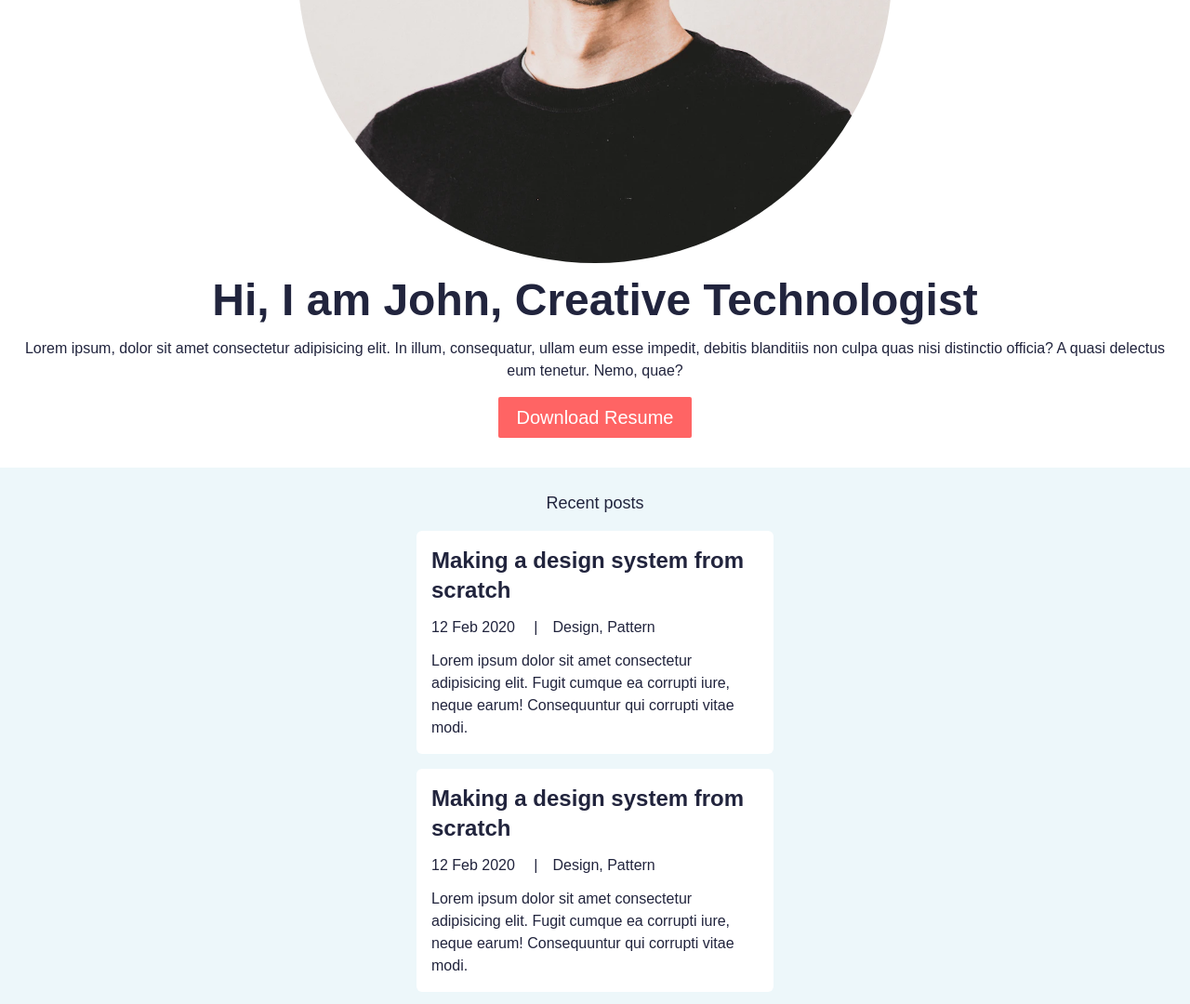
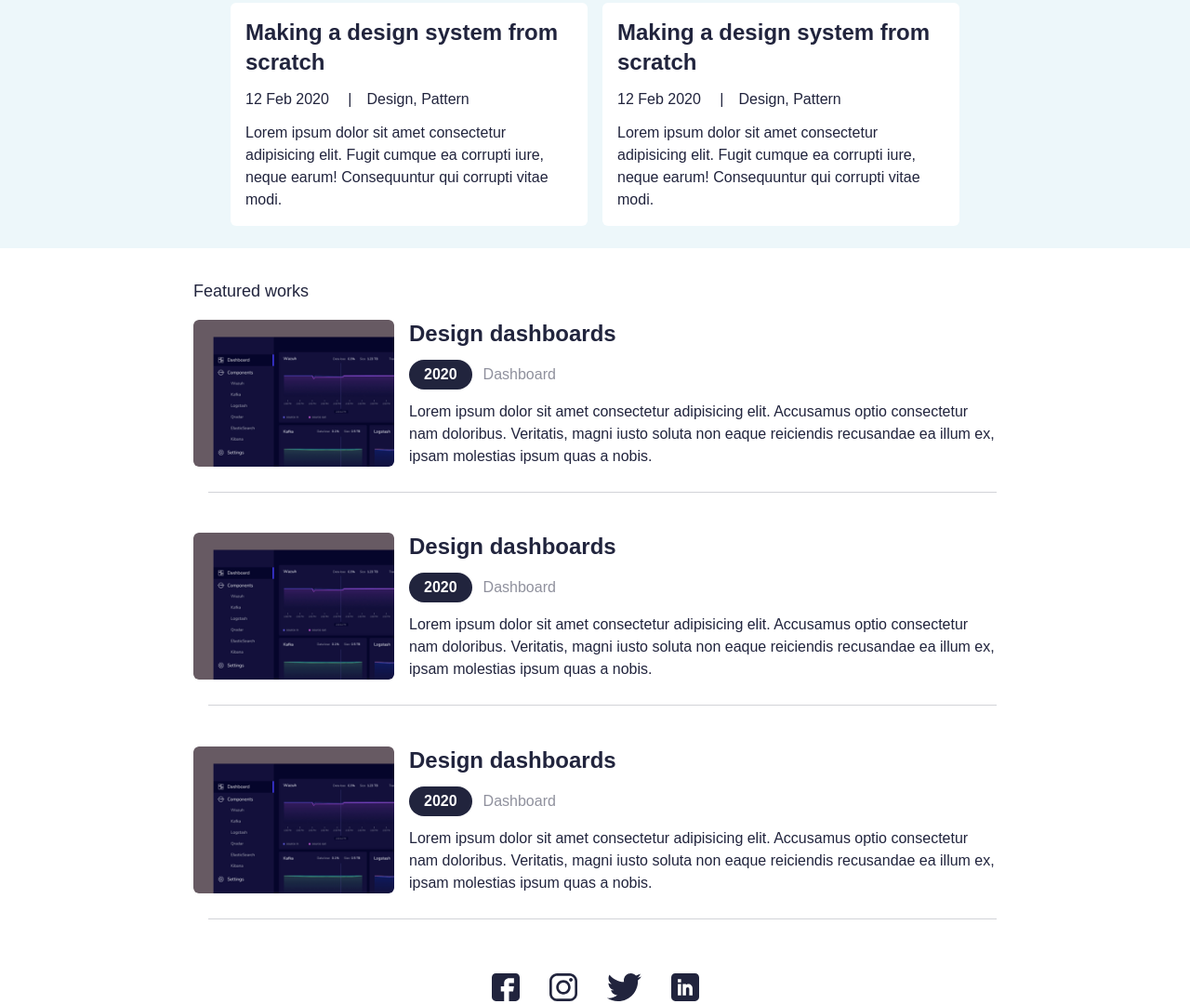
Before and after one commit to MohamedAdelElBaik/portfolio, a website: page index.html in a window 1280 px wide. Shown: the part 533-1613 px from the top of the page at 93% size. Drawn offline with Linux system fonts and the light colour scheme.

Commit message:
finally I solve the problem of responsive

```diff
--- a/index.html
+++ b/index.html
@@ -8,7 +8,7 @@
     <!-- <script src="index.js"></script> -->
     <script type="module" src="index.js"></script>
   </head>
-  <body class="space-y-8 white-space-x">
+  <body class="space-y-8 white-space-x md:white-space-x-big">
     <nav class="">
       <div
         class="nav-icon flex flex-col space-y-1 cursor-pointer w-fit p-2 md:hidden"
@@ -23,26 +23,37 @@
         <a class="nav-item" href="#works"><li class="p-3">work</li></a>
       </ul>
     </nav>
-    <header id="about-me" class="f-col">
-      <img src="./images/user.webp" alt="user" class="rounded-full w-2/4" />
-      <div class="f-col text-center">
-        <h1 class="text-3xl md:text-5xl font-bold">
+    <header id="about-me">
+      <div class="f-col md:flex-row-reverse">
+        <img
+          src="./images/user.webp"
+          alt="user"
+          class="rounded-full w-2/4 md:w-1/4"
+        />
+        <div class="f-col text-center md:text-start md:items-start md:pr-16">
+          <h1 class="text-3xl md:text-5xl font-bold self-start">
             Hi, I am John, Creative Technologist
           </h1>
           <p class="text-base">
             Lorem ipsum, dolor sit amet consectetur adipisicing elit. In illum,
-          consequatur, ullam eum esse impedit, debitis blanditiis non culpa quas
-          nisi distinctio officia? A quasi delectus eum tenetur. Nemo, quae?
+            consequatur, ullam eum esse impedit, debitis blanditiis non culpa
+            quas nisi distinctio officia? A quasi delectus eum tenetur. Nemo,
+            quae?
           </p>
-        <button class="bg-red text-white rounded-sm px-3 py-2 w-52 md:text-xl">
+          <button
+            class="bg-red text-white rounded-sm px-3 py-2 w-52 md:text-xl"
+          >
             Download Resume
           </button>
         </div>
+      </div>
     </header>
-    <section id="posts" class="bg-light f-col py-6">
+    <section id="posts" class="bg-light space-y-4 py-6">
       <h2 class="section--header md:text-left">Recent posts</h2>
-      <div class="font-medium space-y-4">
-        <div class="bg-white p-4 rounded-md max-w-96 space-y-3">
+      <div
+        class="font-medium flex flex-col space-y-4 md:flex-row md:space-y-0 md:space-x-4 md:justify-center"
+      >
+        <div class="bg-white p-4 rounded-md space-y-3 max-w-96">
           <h3 class="text-2xl font-bold">
             Making a design system from scratch
           </h3>
@@ -55,7 +66,7 @@
             vitae modi.
           </p>
         </div>
-        <div class="bg-white p-4 rounded-md max-w-96 space-y-3">
+        <div class="bg-white p-4 rounded-md space-y-3 max-w-96">
           <h3 class="text-2xl font-bold">
             Making a design system from scratch
           </h3>
@@ -70,17 +81,19 @@
         </div>
       </div>
     </section>
-    <section id="works" class="bg-white f-col">
-      <h2 class="section--header">Featured works</h2>
+    <section id="works" class="bg-white space-y-4">
+      <h2 class="section--header md:text-start">Featured works</h2>
 
-      <div class="f-col md:grid md:grid-cols-4 md:grid-rows-2 items-center">
+      <div
+        class="f-col md:grid md:grid-cols-4 md:grid-rows-4 md:space-y-0 md:space-x-4 items-center"
+      >
         <img
           src="./images/work1.jpg"
           alt="dashboard"
-          class="rounded-md w-96 h-96 md:col-start-1 md:col-end-2 md:row-start-1"
+          class="rounded-md md:col-span-1 md:row-span-3"
         />
         <div
-          class="flex flex-col space-y-3 md:col-start-2 md:col-end-5 md:row-start-1"
+          class="flex flex-col space-y-3 md:col-span-3 md:row-span-3 md:self-start"
         >
           <h3 class="text-2xl font-bold">Design dashboards</h3>
           <div class="flex space-x-3 items-center">
@@ -94,11 +107,61 @@
             a nobis.
           </p>
         </div>
-        <hr class="opacity-20 col-start-1 col-end-5 row-start-2" />
+        <hr class="opacity-20 md:col-span-4" />
+      </div>
+      <div
+        class="f-col md:grid md:grid-cols-4 md:grid-rows-4 md:space-y-0 md:space-x-4 items-center"
+      >
+        <img
+          src="./images/work1.jpg"
+          alt="dashboard"
+          class="rounded-md md:col-span-1 md:row-span-3"
+        />
+        <div
+          class="flex flex-col space-y-3 md:col-span-3 md:row-span-3 md:self-start"
+        >
+          <h3 class="text-2xl font-bold">Design dashboards</h3>
+          <div class="flex space-x-3 items-center">
+            <div class="badge">2020</div>
+            <h4 class="opacity-50">Dashboard</h4>
+          </div>
+          <p>
+            Lorem ipsum dolor sit amet consectetur adipisicing elit. Accusamus
+            optio consectetur nam doloribus. Veritatis, magni iusto soluta non
+            eaque reiciendis recusandae ea illum ex, ipsam molestias ipsum quas
+            a nobis.
+          </p>
+        </div>
+        <hr class="opacity-20 md:col-span-4" />
+      </div>
+      <div
+        class="f-col md:grid md:grid-cols-4 md:grid-rows-4 md:space-y-0 md:space-x-4 items-center"
+      >
+        <img
+          src="./images/work1.jpg"
+          alt="dashboard"
+          class="rounded-md md:col-span-1 md:row-span-3"
+        />
+        <div
+          class="flex flex-col space-y-3 md:col-span-3 md:row-span-3 md:self-start"
+        >
+          <h3 class="text-2xl font-bold">Design dashboards</h3>
+          <div class="flex space-x-3 items-center">
+            <div class="badge">2020</div>
+            <h4 class="opacity-50">Dashboard</h4>
+          </div>
+          <p>
+            Lorem ipsum dolor sit amet consectetur adipisicing elit. Accusamus
+            optio consectetur nam doloribus. Veritatis, magni iusto soluta non
+            eaque reiciendis recusandae ea illum ex, ipsam molestias ipsum quas
+            a nobis.
+          </p>
+        </div>
+        <hr class="opacity-20 md:col-span-4" />
       </div>
     </section>
-    <footer class="bg-white space-y-4 pb-28">
-      <div class="flex justify-between max-w-56 m-auto">
+    <footer class="bg-white space-y-4 pb-28 flex flex-col items-center">
+      <div class="flex justify-between gap-x-8 max-w-56">
         <a href="#"><img src="./images/fb.svg" alt="facebook" /></a>
         <a href="#"><img src="./images/insta.svg" alt="instagram" /></a>
         <a href="#"><img src="./images/Group.svg" alt="twitter" /></a>
--- a/src/input.css
+++ b/src/input.css
@@ -37,7 +37,7 @@
   .white-space-x > * > * {
     @apply mx-6;
   }
-  .light {
-    @apply bg-light;
+  .white-space-x-big > * > * {
+    @apply md:mx-16 lg:mx-28 xl:mx-52 2xl:mx-64;
   }
 }
```
Also changed, not shown: src/output.css. Lines whose indentation alone changed are shown as unchanged.
